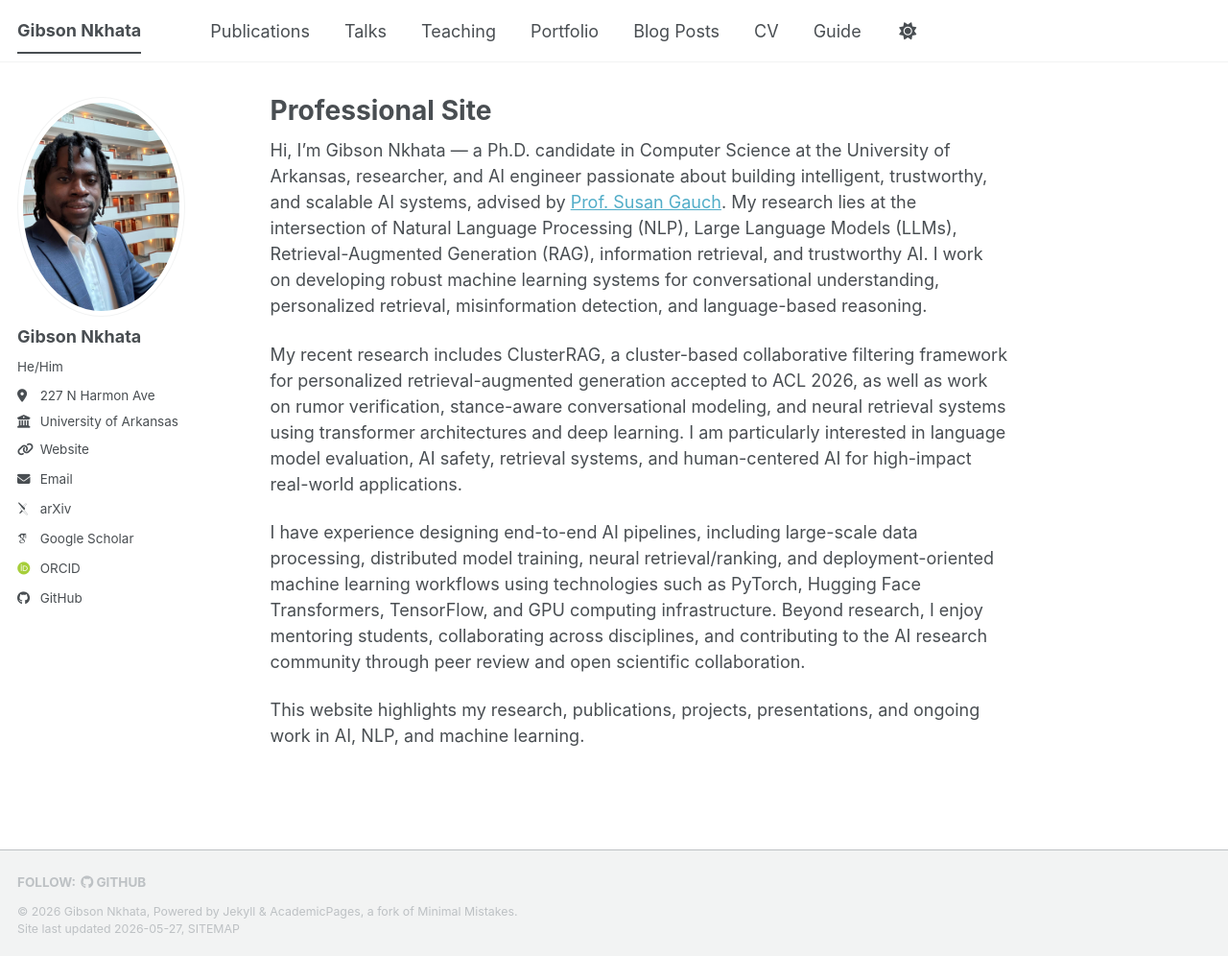
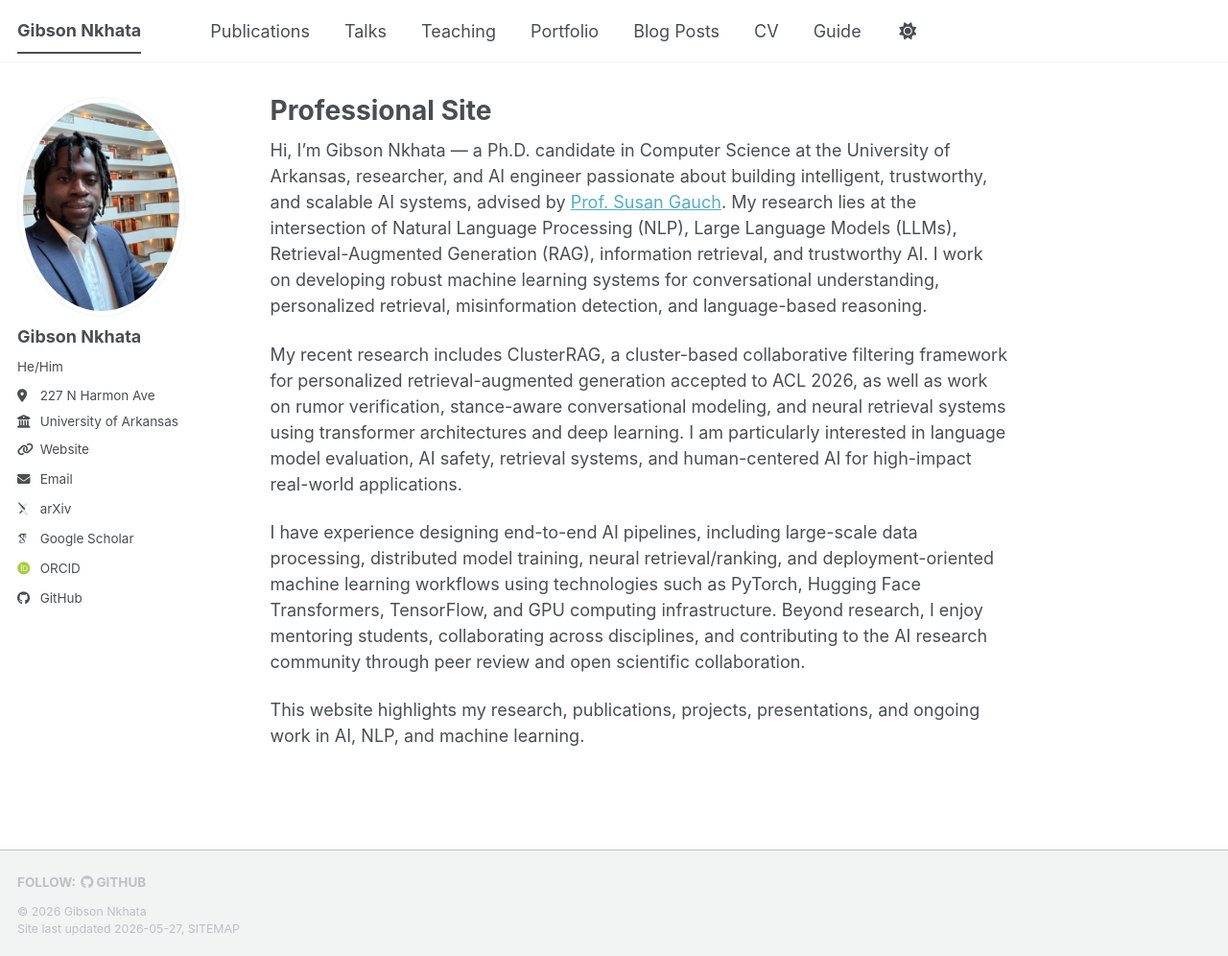
Before and after one commit to gnkhata/gnkhata.github.io, a Jekyll site: the page built from _pages/about.md, in a window 1280 px wide and 996 px high. Shown: the whole window at 96% size. Built offline with Jekyll 4.4.1, drawn with Linux system fonts in a browser that asks for light colours; some web fonts are replaced; a script bundle is joined from its source files by our own code; library files that are not in the unit come from our copies.

Commit message:
Update footer.html

```diff
--- a/_includes/footer.html
+++ b/_includes/footer.html
@@ -17,6 +17,6 @@
 {% endif %}
 
 <div class="page__footer-copyright">
-  &copy; {{ site.time | date: '%Y' }} {{ site.name | default: site.title }}, {{ site.data.ui-text[site.locale].powered_by | default: "Powered by" }} <a href="https://jekyllrb.com" rel="nofollow">Jekyll</a> &amp; <a href="https://github.com/academicpages/academicpages.github.io">AcademicPages</a>, a fork of <a href="https://mademistakes.com/work/minimal-mistakes-jekyll-theme/" rel="nofollow">Minimal Mistakes</a>.<br />
+  &copy; {{ site.time | date: '%Y' }} {{ site.name | default: site.title }}<br />
   Site last updated {{ "now" | date: '%Y-%m-%d' }}, <a href="/sitemap/" style="text-transform: uppercase;">{{ site.data.ui-text[site.locale].site_map | default: "Sitemap" }}</a>
 </div>
```
